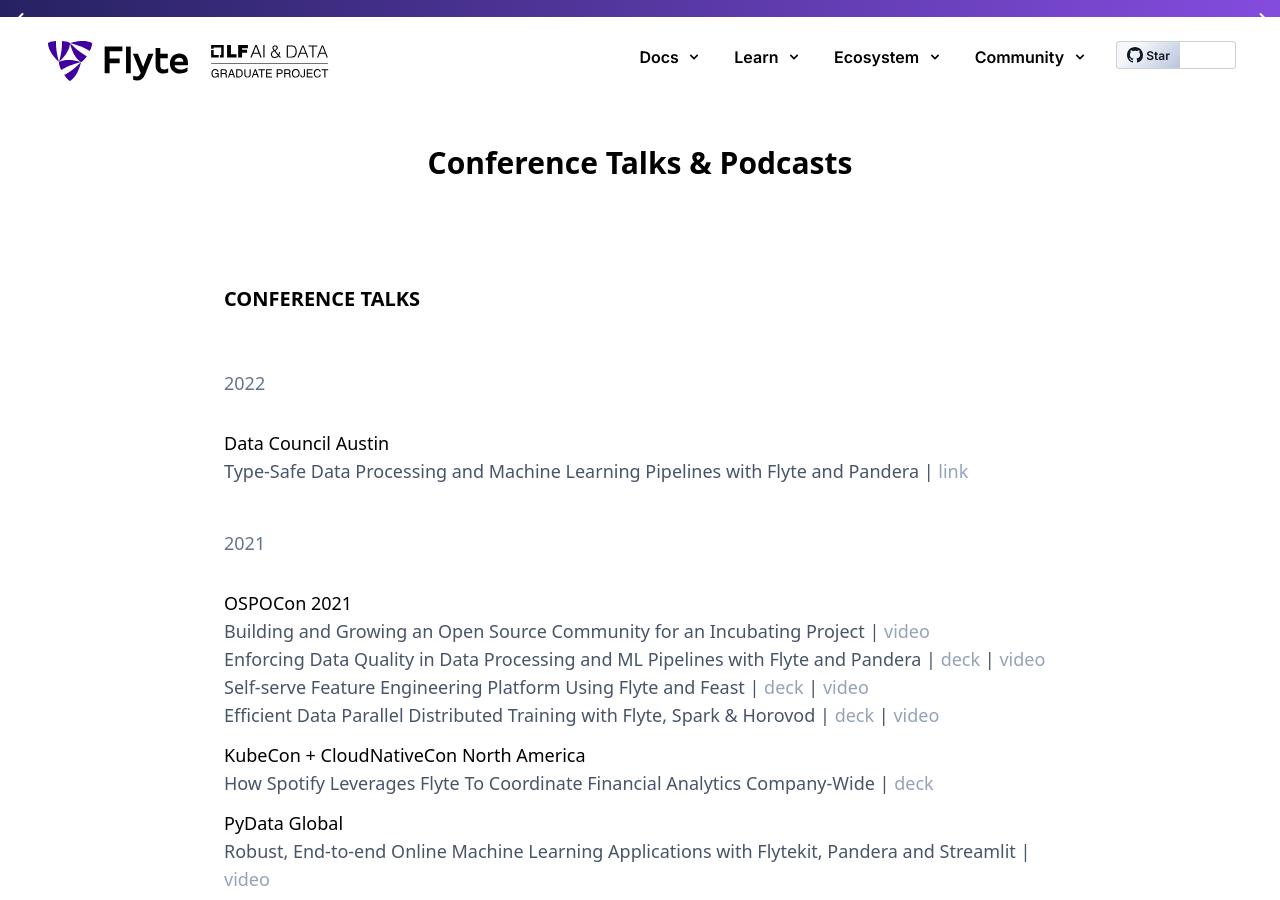
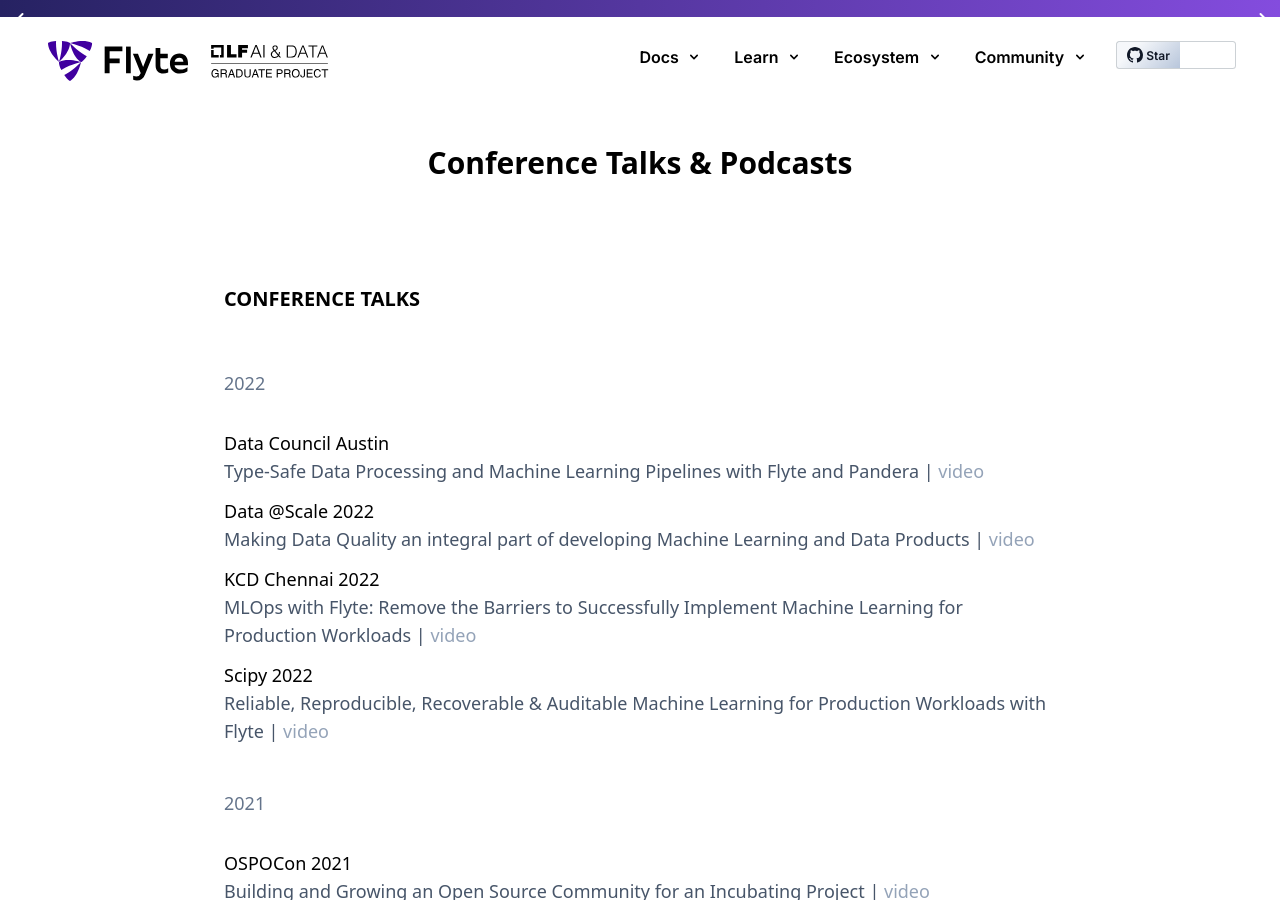
Before and after one commit to flyteorg/flyteorg.github.io, a Jekyll site: the page built from conference_talks.html, in a window 1280 px wide and 900 px high. Built offline with Jekyll 4.4.1, drawn with Linux system fonts in a browser that asks for light colours; nearby versions of some CDN libraries; comment, search, counter and statistics services are not loaded; some of the changed text lies outside the part shown.

Commit message:
adds new conference talks and podcasts
Signed-off-by: Samhita Alla <aallasamhita@gmail.com>

```diff
--- a/_data/conference_talks.json
+++ b/_data/conference_talks.json
@@ -8,7 +8,34 @@
           "talks": [
             {
               "title": "Type-Safe Data Processing and Machine Learning Pipelines with Flyte and Pandera",
-              "link": "https://www.datacouncil.ai/talks/type-safe-data-processing-and-machine-learning-pipelines-with-flyte-and-pandera?hsLang=en"
+              "video": "https://www.youtube.com/watch?v=R-6Q2E9DT8Q&list=PLAesBe-zAQmEod2ARZjjAHmGFoGcjaXK6"
+            }
+          ]
+        },
+        {
+          "name": "Data @Scale 2022",
+          "talks": [
+            {
+              "title": "Making Data Quality an integral part of developing Machine Learning and Data Products",
+              "video": "https://atscaleconference.com/videos/making-data-quality-an-integral-part-of-developing-machine-learning-and-data-products/"
+            }
+          ]
+        },
+        {
+          "name": "KCD Chennai 2022",
+          "talks": [
+            {
+              "title": "MLOps with Flyte: Remove the Barriers to Successfully Implement Machine Learning for Production Workloads",
+              "video": "https://www.youtube.com/watch?v=9DMAkrM_gOA&list=PLj6h78yzYM2PyeHXo0wdOp9oCf45SZS86"
+            }
+          ]
+        },
+        {
+          "name": "Scipy 2022",
+          "talks": [
+            {
+              "title": "Reliable, Reproducible, Recoverable & Auditable Machine Learning for Production Workloads with Flyte",
+              "video": "https://www.youtube.com/watch?v=EykWaiHHDNg"
             }
           ]
         }
@@ -146,6 +173,15 @@
   ],
   "podcasts": [
     {
+      "name": "Kelsey Hightower Twitter Space",
+      "data": [
+        {
+          "title": "Machine Learning in Production",
+          "link": "https://twitter.com/i/spaces/1ZkKzbXLekWKv"
+        }
+      ]
+    },
+    {
       "name": "Open Data Science",
       "data": [
         {
@@ -157,6 +193,10 @@
     {
       "name": "MLOps Coffee Session",
       "data": [
+        {
+          "title": "Why You Need More Than Airflow",
+          "link": "https://go.mlops.community/Oz48gY"
+        },
         {
           "title": "Flyte: an open-source tool for scalable, extensible, and portable workflows",
           "link": "https://anchor.fm/mlops/episodes/MLOps-Coffee-Sessions-12-Flyte-an-open-source-tool-for-scalable--extensible---and-portable-workflows-eksa5k"
```
Also changed, not shown: Gemfile.lock.
